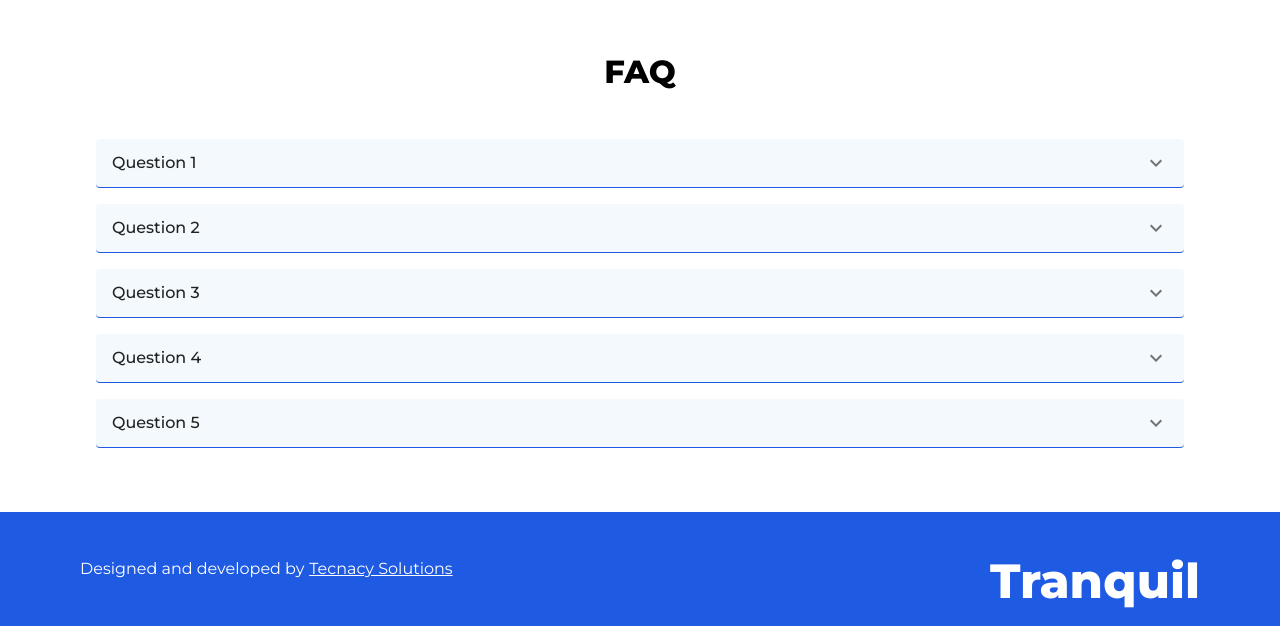
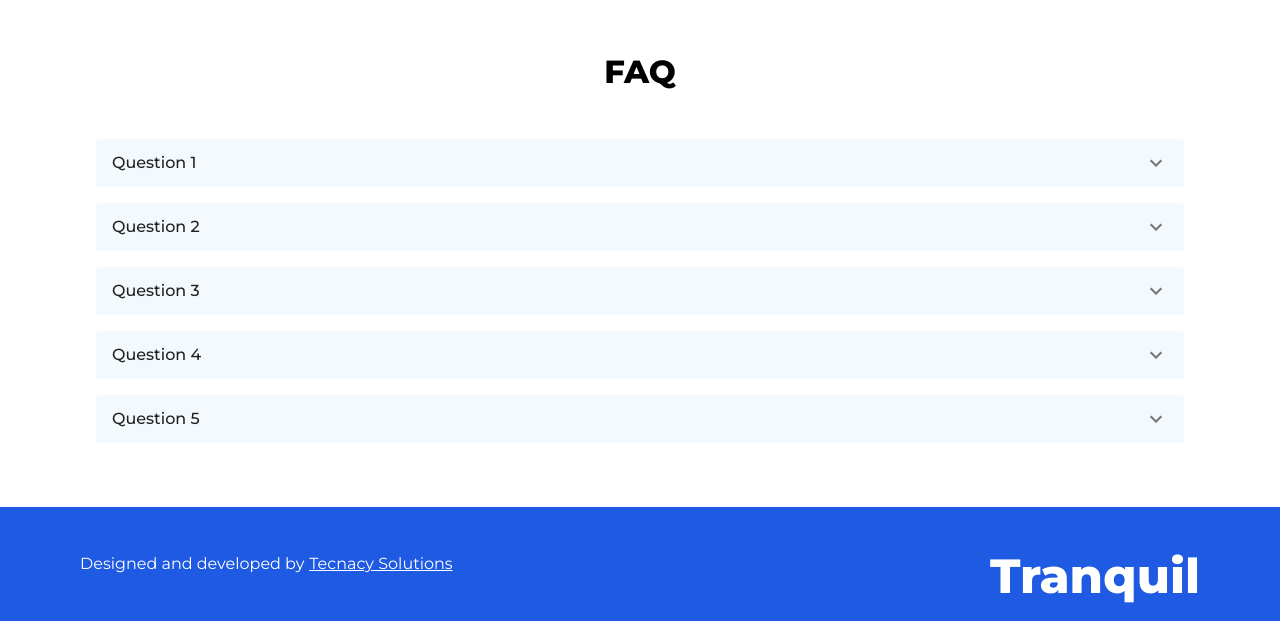
Before and after one commit to Chetan-Bashetti/tranquil, a React (Create React App) app: page / in a window 1280 px wide. Shown: the part 6322-6948 px from the top of the page. Built offline with nearby package versions, Linux system fonts and the light colour scheme.

Commit message:
Removed border for FAQ

```diff
--- a/src/containers/qna/qna.js
+++ b/src/containers/qna/qna.js
@@ -14,8 +14,7 @@ const EachQA = ({ question, answer }) => {
 				style={{
 					background: '#f4f9fd',
 					margin: '1em 0',
-					boxShadow: 'none',
-					borderBottom: '1px solid var(--primary-bg)'
+					boxShadow: 'none'
 				}}
 			>
 				<AccordionSummary
```
